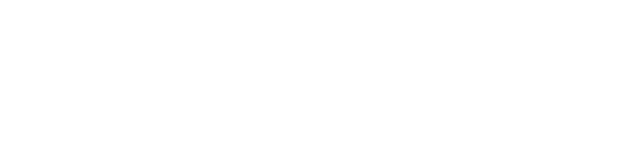
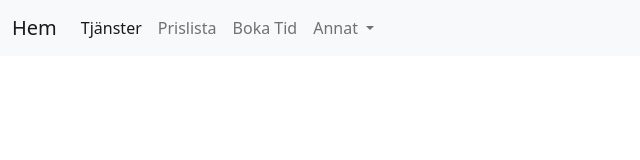
Before and after one commit to hafsasheik/Lab-1-H-rsalong, a plain HTML site: page Bokatid.html in a window 1280 px wide. Shown: the whole page, without its empty margins (0-640 px from the left). Drawn offline with nearby package versions, Linux system fonts and the light colour scheme.

Commit message:
add navbar to all pages

```diff
--- a/Bokatid.html
+++ b/Bokatid.html
@@ -0,0 +1,55 @@
+<!DOCTYPE html>
+<html lang="en">
+<head>
+    <meta charset="UTF-8">
+    <meta name="viewport" content="width=device-width, initial-scale=1.0">
+    <title>Bootstrap</title>
+    <link href="https://cdn.jsdelivr.net/npm/bootstrap@5.0.0-beta1/dist/css/bootstrap.min.css" rel="stylesheet" integrity="sha384-giJF6kkoqNQ00vy+HMDP7azOuL0xtbfIcaT9wjKHr8RbDVddVHyTfAAsrekwKmP1" crossorigin="anonymous">
+</head>
+<body>
+
+<script src="https://cdn.jsdelivr.net/npm/@popperjs/core@2.5.4/dist/umd/popper.min.js" integrity="sha384-q2kxQ16AaE6UbzuKqyBE9/u/KzioAlnx2maXQHiDX9d4/zp8Ok3f+M7DPm+Ib6IU" crossorigin="anonymous"></script>
+<script src="https://cdn.jsdelivr.net/npm/bootstrap@5.0.0-beta1/dist/js/bootstrap.min.js" integrity="sha384-pQQkAEnwaBkjpqZ8RU1fF1AKtTcHJwFl3pblpTlHXybJjHpMYo79HY3hIi4NKxyj" crossorigin="anonymous"></script>
+
+
+<nav class="navbar navbar-expand-lg navbar-light bg-light">
+  <div class="container-fluid">
+    <a class="navbar-brand" href="index.html">Hem</a>
+    <button class="navbar-toggler" type="button" data-bs-toggle="collapse" data-bs-target="#navbarNavDropdown" aria-controls="navbarNavDropdown" aria-expanded="false" aria-label="Toggle navigation">
+      <span class="navbar-toggler-icon"></span>
+    </button>
+    <div class="collapse navbar-collapse" id="navbarNavDropdown">
+      <ul class="navbar-nav">
+        <li class="nav-item">
+          <a class="nav-link active" aria-current="page" href="Tjanster.html">Tjänster</a>
+        </li>
+        <li class="nav-item">
+          <a class="nav-link" href="Prislista.html">Prislista</a>
+        </li>
+        <li class="nav-item" >
+          <a class="nav-link" href="Bokatid.html">Boka Tid</a>
+        </li>
+        <li class="nav-item dropdown">
+          <a class="nav-link dropdown-toggle" href="#" id="navbarDropdownMenuLink" role="button" data-bs-toggle="dropdown" aria-expanded="false">
+            Annat
+          </a>
+          <ul class="dropdown-menu" aria-labelledby="navbarDropdownMenuLink">
+            <li><a class="dropdown-item" href="Bokatid.html">Kontakt</a></li>
+            <li><a class="dropdown-item" href="#">Bilder</a></li>
+          </ul>
+        </li>
+      </ul>
+    </div>
+  </div>
+</nav>
+
+
+<div class="container">
+
+
+
+
+  </div>
+
+</body>
+</html>
```
Also changed, not shown: Kontakt.html (+55 -0 lines), Prislista.html (+55 -0 lines), Tjanster.html (+55 -0 lines), index.html (+5 -0 lines).
